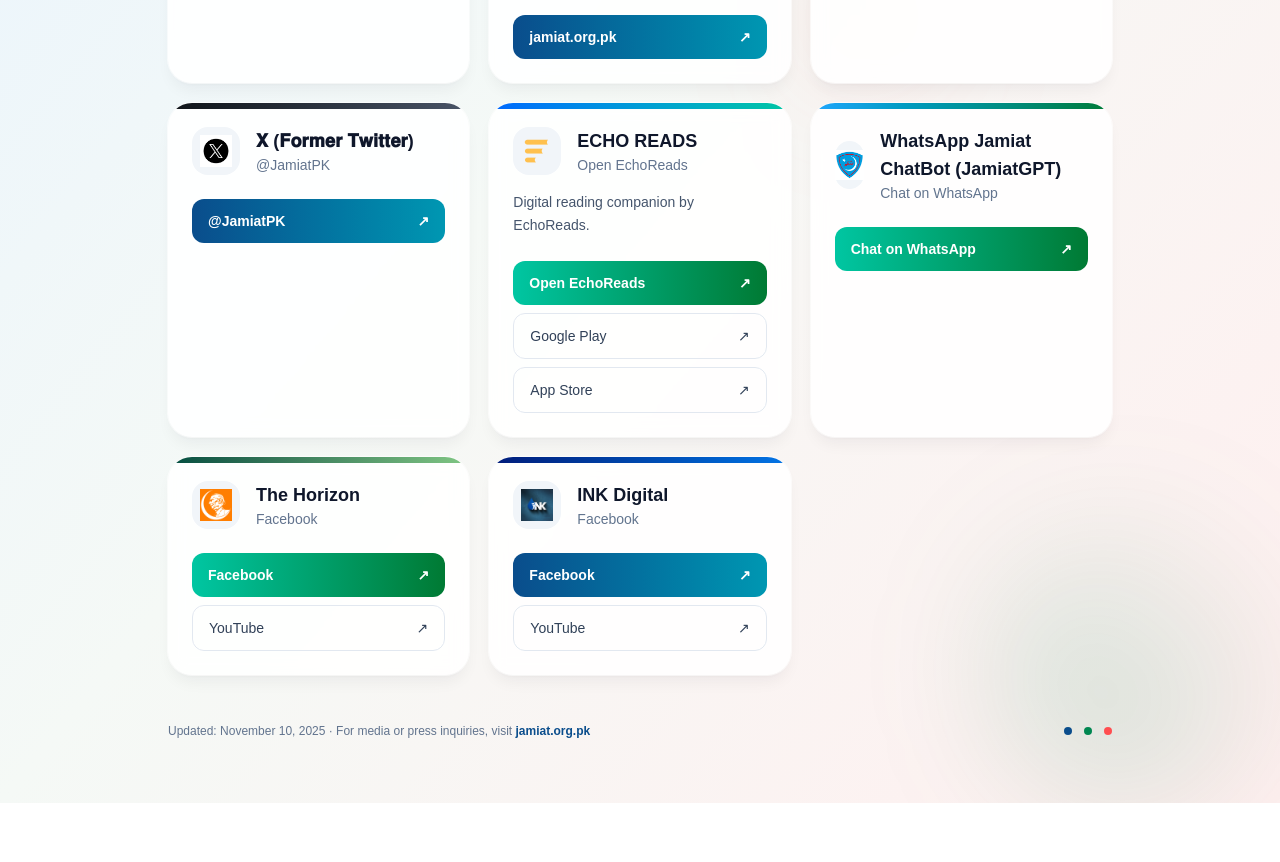
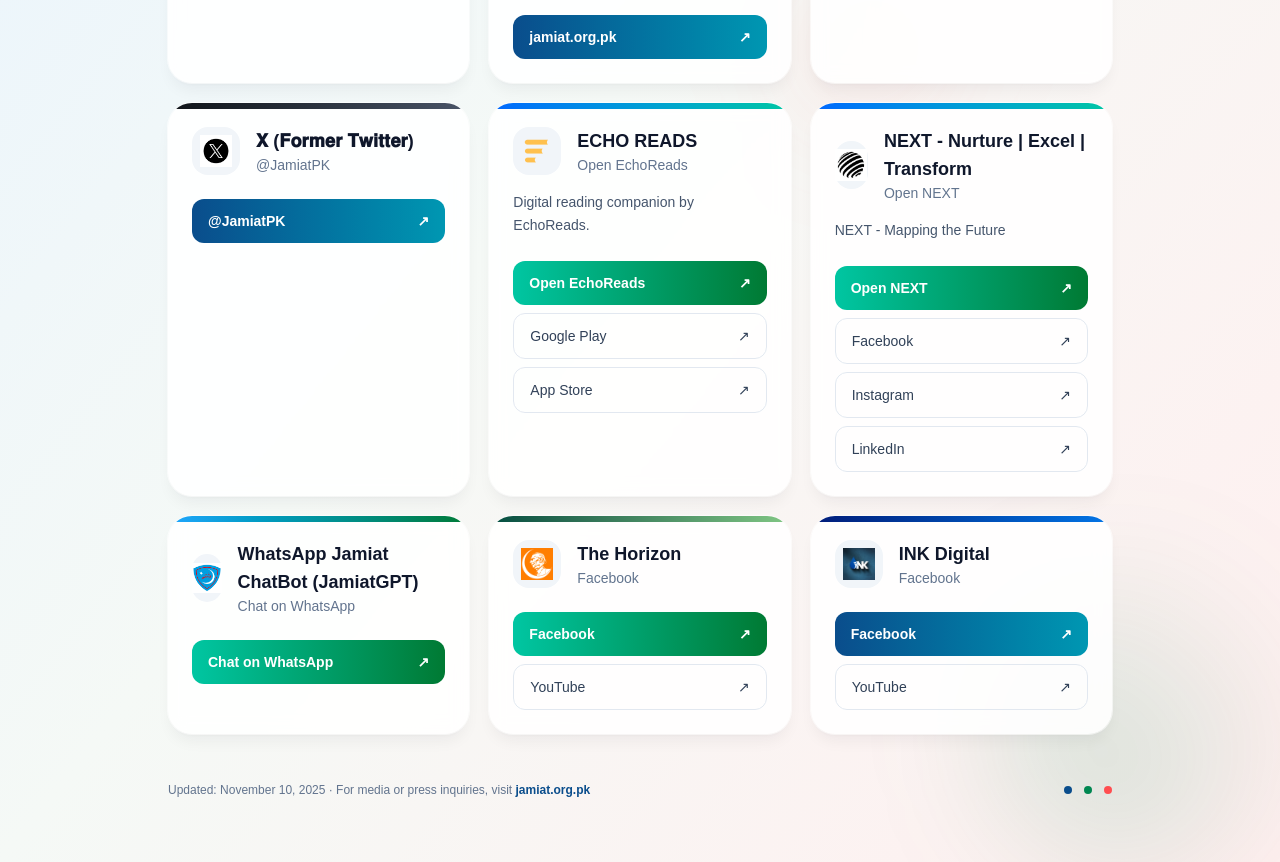
Before and after one commit to itdeptjamiat/digital-handles, a Next.js app: page /handles in a window 1280 px wide. Shown: the part 748-1610 px from the top of the page. Before the commit the page ends 1551 px from the top, so only its background shows below. Built offline with nearby package versions, Linux system fonts and the light colour scheme.

Commit message:
NEXT added

```diff
--- a/app/handles/page.tsx
+++ b/app/handles/page.tsx
@@ -98,6 +98,30 @@
         label: "App Store",
         href: "https://apps.apple.com/ie/app/echoreads/id6754093803",
       },
+    ],
+  },
+  {
+    id: "next",
+    title: "NEXT - Nurture | Excel | Transform",
+    primaryLabel: "Open NEXT",
+    primaryHref: "https://nextijt.com/",
+    iconSrc: "/handles/next.jpeg",
+    accent: "from-[#0066FF] to-[#00C6A2]",
+    description: "NEXT - Mapping the Future",
+    extraLinks: [
+      {
+        label: "Facebook",
+        href: "https://www.facebook.com/people/NEXT-Mapping-the-Future/61571336774341/",
+      },
+      {
+        label: "Instagram",
+        href: "https://www.instagram.com/next_mappingthefuture/",
+      },
+      {
+        label: "LinkedIn",
+        href: "https://www.linkedin.com/company/next%E2%80%93mapping-the-future/",
+      },
+
     ],
   },
   {
```
Also changed, not shown: public/handles/next.jpeg (added).
